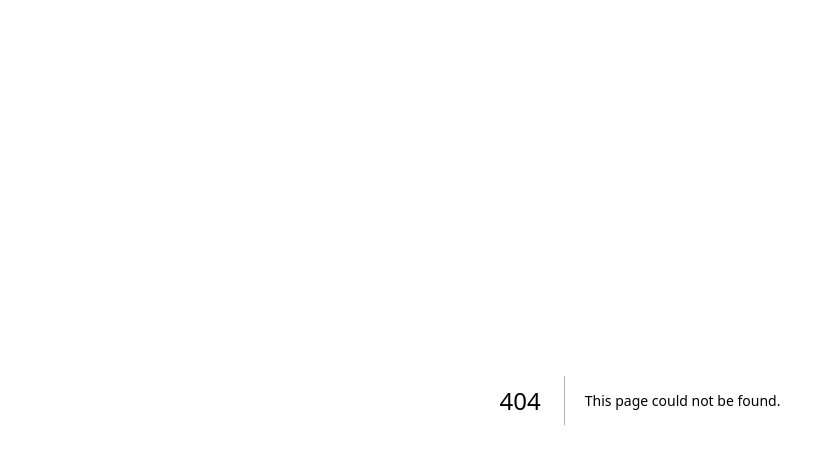
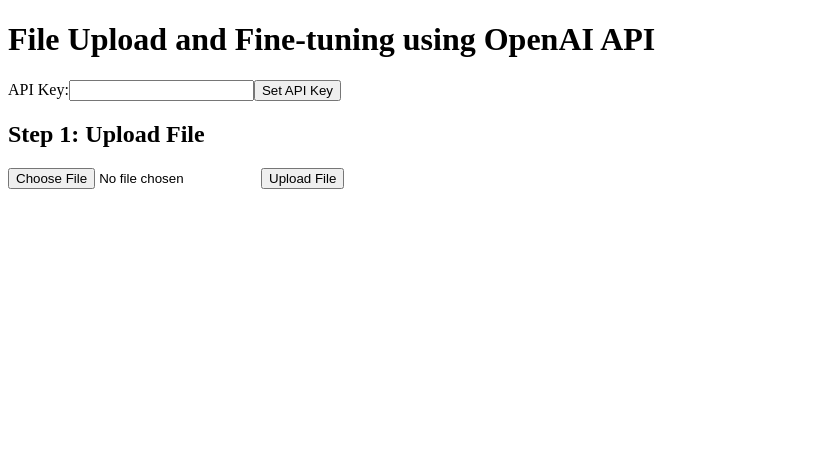
Before and after one commit to yunsoShin/AI_Interviewer, a Next.js app: page /admin in a window 1280 px wide. Before the commit this address had no page. Shown: the top 464 px of the page, without its empty margins (0-835 px from the left). Built offline with nearby package versions, Linux system fonts and the light colour scheme.

Commit message:
ADD fine-turing file upload logic

```diff
--- a/package.json
+++ b/package.json
@@ -13,6 +13,8 @@
     "axios": "^1.4.0",
     "eslint": "8.41.0",
     "eslint-config-next": "13.4.4",
+    "formidable": "^2.1.1",
+    "fs": "^0.0.1-security",
     "multer": "^1.4.5-lts.1",
     "next": "^13.4.4",
     "openai": "^3.2.1",
--- /dev/null
+++ b/src/pages/admin.js
@@ -0,0 +1,11 @@
+import React from "react";
+import UploadJSONL from "./components/uploadjsonl";
+function admin(props) {
+  return (
+    <div>
+      <UploadJSONL></UploadJSONL>
+    </div>
+  );
+}
+
+export default admin;
--- /dev/null
+++ b/src/pages/api/finetune.js
@@ -0,0 +1,17 @@
+const apiKey = process.env.OPENAI_API_KEY;
+async function FineTune(trainingFileId, model) {
+  const response = await fetch("https://api.openai.com/v1/fine-tunes", {
+    method: "POST",
+    headers: {
+      "Content-Type": "application/json",
+      Authorization: `Bearer ${apiKey}`,
+    },
+    body: JSON.stringify({
+      training_file: trainingFileId,
+      model: model,
+    }),
+  });
+
+  const data = await response.json();
+  return data;
+}
--- a/src/pages/components/uploadjsonl.js
+++ b/src/pages/components/uploadjsonl.js
@@ -1,10 +1,17 @@
 import { useState } from "react";
 
-export default function UploadJSONL() {
+const UploadJSONL = () => {
+  const [apiKey, setApiKey] = useState("");
   const [uploadResult, setUploadResult] = useState("");
 
-  const uploadFile = async (event) => {
-    const file = event.target.files[0];
+  const setApiKeyHandler = () => {
+    const apiKeyInput = document.getElementById("apiKeyInput");
+    setApiKey(apiKeyInput.value);
+  };
+
+  const uploadFileHandler = async () => {
+    const fileInput = document.getElementById("fileInput");
+    const file = fileInput.files[0];
 
     const formData = new FormData();
     formData.append("purpose", "fine-tune");
@@ -13,7 +20,7 @@ export default function UploadJSONL() {
     const response = await fetch("https://api.openai.com/v1/files", {
       method: "POST",
       headers: {
-        Authorization: `Bearer ${YOUR_API_KEY}`, // Your API key here
+        Authorization: `Bearer ${apiKey}`,
       },
       body: formData,
     });
@@ -24,8 +31,24 @@ export default function UploadJSONL() {
 
   return (
     <div>
-      <input type="file" id="fileInput" onChange={uploadFile} />
-      <pre>{uploadResult}</pre>
+      <h1>File Upload and Fine-tuning using OpenAI API</h1>
+      <div className="main-container">
+        <div className="left-container">
+          <div className="card">
+            <label htmlFor="apiKeyInput">API Key:</label>
+            <input type="password" id="apiKeyInput" />
+            <button onClick={setApiKeyHandler}>Set API Key</button>
+          </div>
+          <div className="card">
+            <h2>Step 1: Upload File</h2>
+            <input type="file" id="fileInput" />
+            <button onClick={uploadFileHandler}>Upload File</button>
+            <pre id="uploadResult">{uploadResult}</pre>
+          </div>
+        </div>
+      </div>
     </div>
   );
-}
+};
+
+export default UploadJSONL;
--- a/src/pages/index.js
+++ b/src/pages/index.js
@@ -1,9 +1,10 @@
 import React from "react";
-import UploadForm from "./components/uploadpdf";
+import UploadPDF from "./components/uploadpdf";
+import UploadJSONL from "./components/uploadjsonl";
 function index(props) {
   return (
     <div>
-      <Uploadpdf></Uploadpdf>
+      <UploadPDF></UploadPDF>
     </div>
   );
 }
```
Also changed, not shown: src/pages/api/uploadfineturing.js (+8 -9 lines), src/pages/components/setapi.js (added, +31 -0 lines), 1 other file (tests, documents, lock files or other folders).
